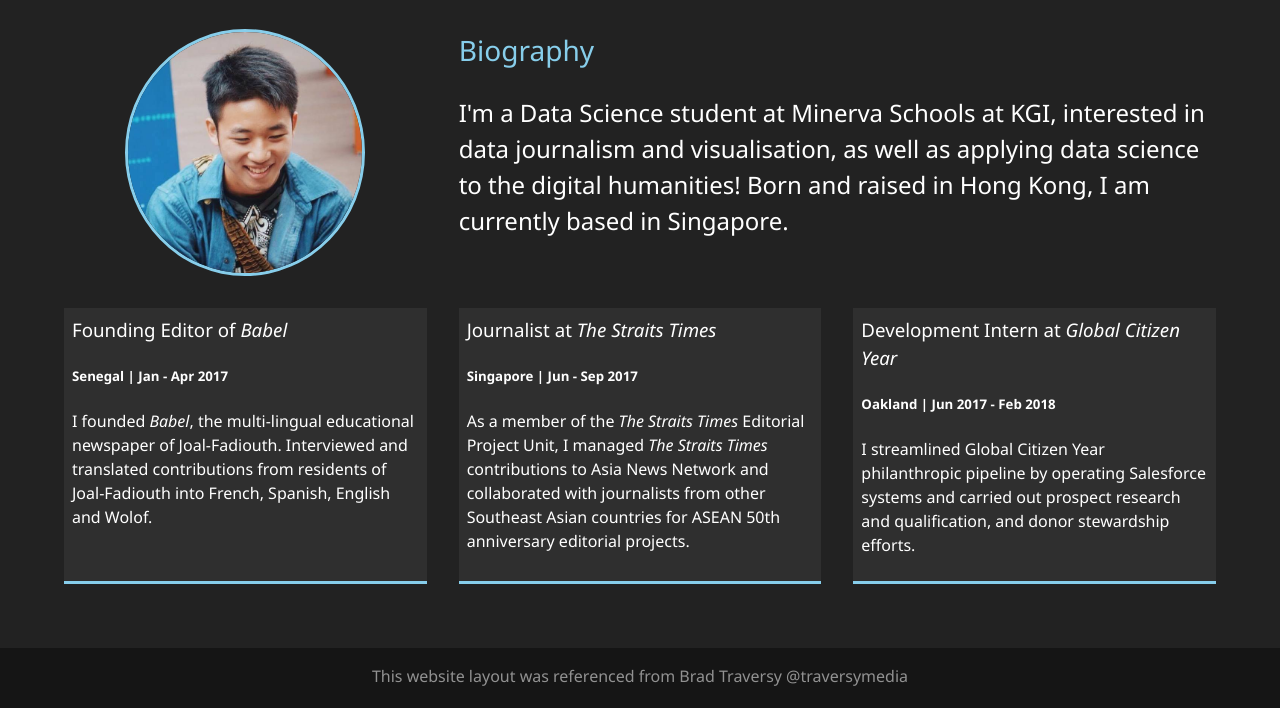
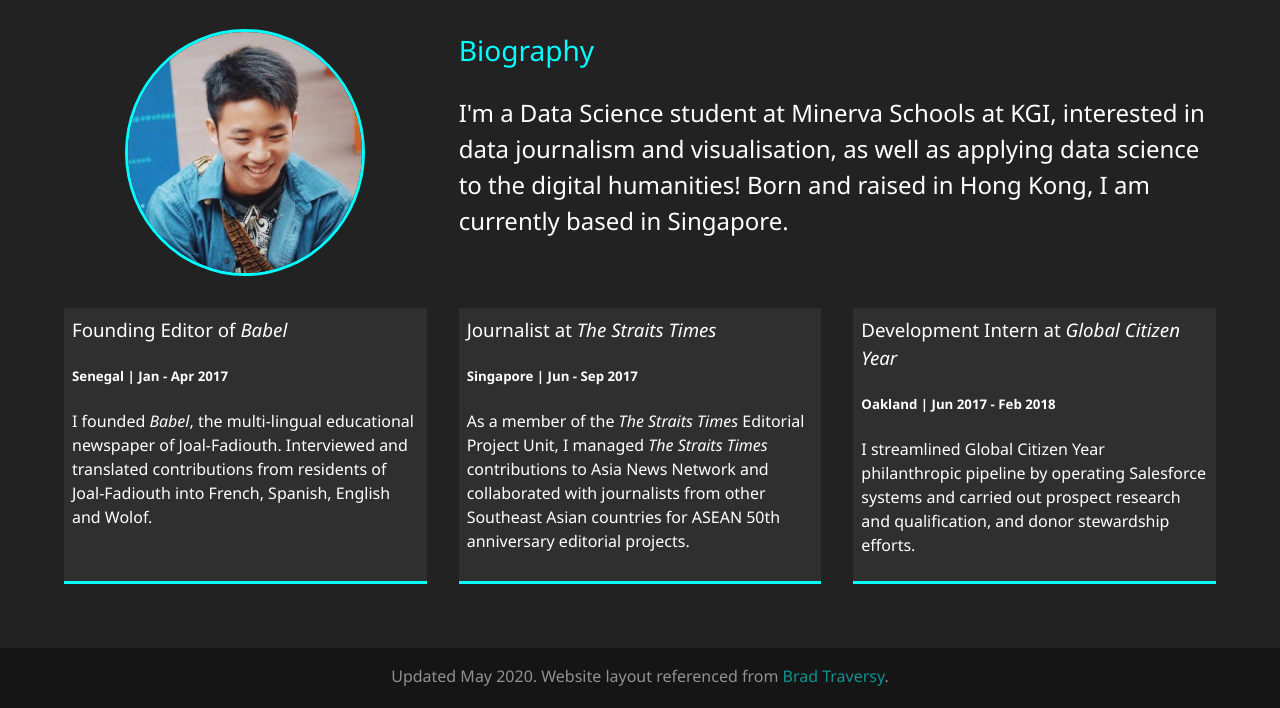
Before and after one commit to jasenlo123/portfolio, a website: page dist/about.html in a window 1280 px wide. Shown: the part 250-958 px from the top of the page. Drawn offline with Linux system fonts and the light colour scheme.

Commit message:
fixing experiment

```diff
--- a/scss/_config.scss
+++ b/scss/_config.scss
@@ -1,5 +1,5 @@
 $primary-color: #222 ;
-$secondary-color: skyblue;
+$secondary-color: aqua;
 $show-home-image: true;
 $home-image: url(/dist/img/background.jpg);
 $background-opacity: 0.9;
@@ -10,7 +10,7 @@ $background-opacity: 0.9;
 
 @mixin background {
  @if $show-home-image {
-   &#bgimg {
+   &#bg-img {
      background: $home-image;
      background-attachment: fixed;
      background-size: cover;
--- a/scss/_menu.scss
+++ b/scss/_menu.scss
@@ -93,6 +93,7 @@
     .portrait {
       width: 250px;
       height: 250px;
+      background: url(/dist/img/portrait.jpg);
       background-size: cover;
       border-radius: 100%;
       border: solid 3px $secondary-color;
```
Also changed, not shown: dist/about.html, dist/contact.html, dist/css/main.css, dist/index.html, dist/work.html.
